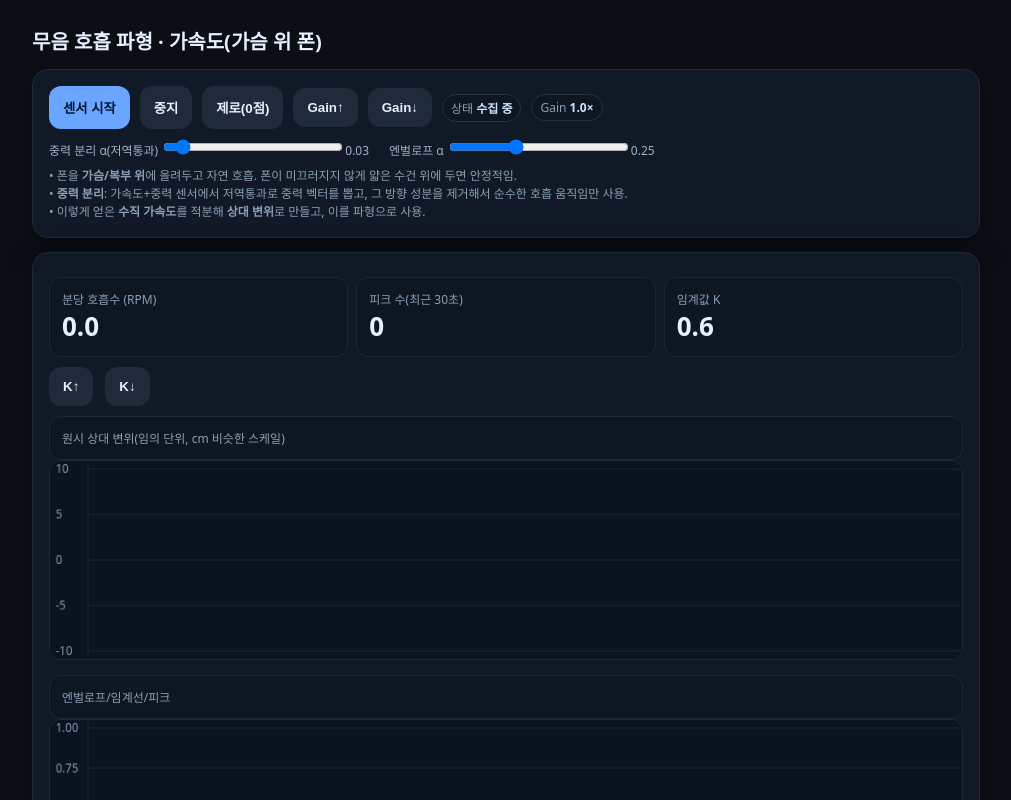
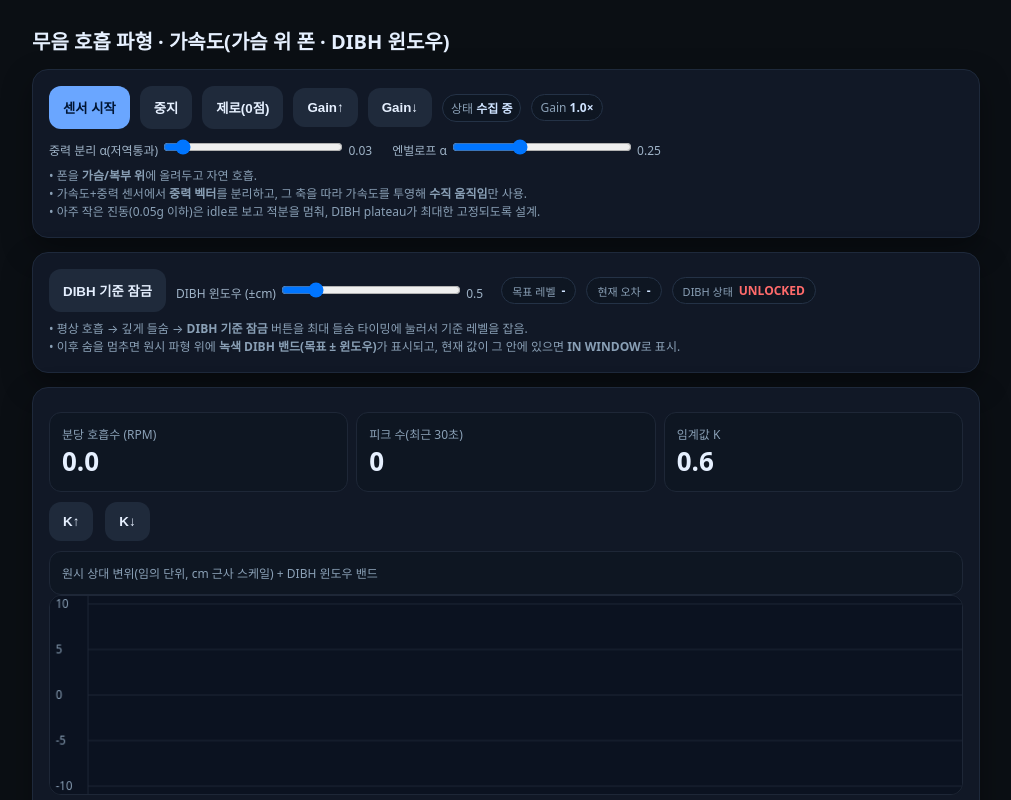
Before and after one commit to ttlkjk1004/breath, a plain HTML site: page index.html in a window 1280 px wide. Both pictures are taken after a click on the button "센서 시작". Shown: the top 800 px of the page, without its empty margins (134-1145 px from the left). Drawn offline with Linux system fonts and the light colour scheme.

Commit message:
Add files via upload

```diff
--- a/index.html
+++ b/index.html
@@ -3,32 +3,70 @@
 <head>
   <meta charset="utf-8">
   <meta name="viewport" content="width=device-width, initial-scale=1, viewport-fit=cover">
-  <title>무음 호흡 파형 · 가속도(가슴 위 폰)</title>
+  <title>무음 호흡 파형 · 가속도(가슴 위 폰 · DIBH 윈도우)</title>
   <style>
-    :root{--bg:#0b0f14;--card:#111826;--line:#1e293b;--fg:#e6f0ff;--muted:#8aa0b6;--accent:#6aa6ff;--green:#58d68d;--warn:#ff6b6b}
+    :root{
+      --bg:#0b0f14;--card:#111826;--line:#1e293b;--fg:#e6f0ff;
+      --muted:#8aa0b6;--accent:#6aa6ff;--green:#58d68d;--warn:#ff6b6b;
+      --band:#12301f;
+    }
     *{box-sizing:border-box}
-    body{margin:0;font-family:system-ui,-apple-system,Segoe UI,Roboto,Apple SD Gothic Neo,Noto Sans KR,sans-serif;background:var(--bg);color:var(--fg)}
+    body{
+      margin:0;
+      font-family:system-ui,-apple-system,Segoe UI,Roboto,Apple SD Gothic Neo,Noto Sans KR,sans-serif;
+      background:var(--bg);color:var(--fg)
+    }
     .wrap{max-width:980px;margin:0 auto;padding:16px}
     h1{font-size:20px;margin:10px 0 14px}
-    .card{background:#111826;border:1px solid #1e293b;border-radius:16px;padding:16px;box-shadow:0 12px 30px rgba(0,0,0,.35);margin-bottom:14px}
+    .card{
+      background:#111826;border:1px solid #1e293b;
+      border-radius:16px;padding:16px;
+      box-shadow:0 12px 30px rgba(0,0,0,.35);
+      margin-bottom:14px
+    }
     .row{display:flex;flex-wrap:wrap;gap:8px;align-items:center}
-    button{appearance:none;border:0;border-radius:12px;padding:12px 14px;background:var(--accent);color:#001533;font-weight:800}
+    button{
+      appearance:none;border:0;border-radius:12px;
+      padding:12px 14px;background:var(--accent);
+      color:#001533;font-weight:800
+    }
     button.secondary{background:#1f2a3b;color:var(--fg)}
-    .stat{flex:1 1 170px;background:#0e1622;border:1px solid #1e2737;border-radius:12px;padding:12px}
+    .stat{
+      flex:1 1 170px;background:#0e1622;
+      border:1px solid #1e2737;border-radius:12px;
+      padding:12px
+    }
     .big{font-size:26px;font-weight:800}
     .small{font-size:12px;color:var(--muted)}
-    canvas{width:100%;height:200px;background:#0e141d;border:1px solid #1e2737;border-radius:12px}
+    canvas{
+      width:100%;height:200px;
+      background:#0e141d;border:1px solid #1e2737;border-radius:12px
+    }
     label{font-size:12px;color:#9fb3c7;margin-right:8px}
     input[type=range]{width:180px}
     .hint{color:var(--muted);font-size:12px;margin-top:8px;line-height:1.5}
-    .badge{display:inline-block;padding:4px 8px;border-radius:999px;background:#0e1622;border:1px solid #243246;color:#cfe3ff;font-size:12px}
+    .badge{
+      display:inline-block;padding:4px 8px;border-radius:999px;
+      background:#0e1622;border:1px solid #243246;
+      color:#cfe3ff;font-size:12px
+    }
     .grid{display:grid;grid-template-columns:repeat(3,minmax(0,1fr));gap:8px;margin-top:8px}
+    .chip{
+      display:inline-flex;align-items:center;gap:6px;
+      padding:4px 10px;border-radius:999px;font-size:12px;
+      border:1px solid #243246;background:#0e1622;color:#cfe3ff
+    }
+    .chip span.label{color:var(--muted);font-size:11px}
+    .chip span.value{font-weight:700}
+    .chip span.status-ok{color:var(--green);font-weight:700}
+    .chip span.status-bad{color:var(--warn);font-weight:700}
   </style>
 </head>
 <body>
   <div class="wrap">
-    <h1>무음 호흡 파형 · 가속도(가슴 위 폰)</h1>
+    <h1>무음 호흡 파형 · 가속도(가슴 위 폰 · DIBH 윈도우)</h1>
 
+    <!-- 센서/필터 설정 -->
     <div class="card">
       <div class="row" style="gap:10px;margin-bottom:8px">
         <button id="startAcc">센서 시작</button>
@@ -40,16 +78,53 @@
         <span class="badge"><span class="small">Gain</span> <b id="gainLbl">1.0×</b></span>
       </div>
       <div class="row" style="gap:12px; margin-top:4px; flex-wrap:wrap">
-        <label>중력 분리 α(저역통과) <input id="alphaG" type="range" min="0.01" max="0.3" step="0.01" value="0.03"><span id="alphaGv">0.03</span></label>
-        <label>엔벌로프 α <input id="alphaEnv" type="range" min="0.05" max="0.6" step="0.05" value="0.25"><span id="alphaEnvv">0.25</span></label>
+        <label>
+          중력 분리 α(저역통과)
+          <input id="alphaG" type="range" min="0.01" max="0.3" step="0.01" value="0.03">
+          <span id="alphaGv">0.03</span>
+        </label>
+        <label>
+          엔벌로프 α
+          <input id="alphaEnv" type="range" min="0.05" max="0.6" step="0.05" value="0.25">
+          <span id="alphaEnvv">0.25</span>
+        </label>
       </div>
       <div class="hint">
-        • 폰을 <b>가슴/복부 위</b>에 올려두고 자연 호흡. 폰이 미끄러지지 않게 얇은 수건 위에 두면 안정적임.<br>
-        • <b>중력 분리</b>: 가속도+중력 센서에서 저역통과로 중력 벡터를 뽑고, 그 방향 성분을 제거해서 순수한 호흡 움직임만 사용.<br>
-        • 이렇게 얻은 <b>수직 가속도</b>를 적분해 <b>상대 변위</b>로 만들고, 이를 파형으로 사용.
+        • 폰을 <b>가슴/복부 위</b>에 올려두고 자연 호흡.<br>
+        • 가속도+중력 센서에서 <b>중력 벡터</b>를 분리하고, 그 축을 따라 가속도를 투영해 <b>수직 움직임</b>만 사용.<br>
+        • 아주 작은 진동(0.05g 이하)은 idle로 보고 적분을 멈춰, DIBH plateau가 최대한 고정되도록 설계.
       </div>
     </div>
 
+    <!-- DIBH 윈도우 설정 -->
+    <div class="card">
+      <div class="row" style="gap:10px;margin-bottom:8px">
+        <button id="lockDIBH" class="secondary" disabled>DIBH 기준 잠금</button>
+        <label>
+          DIBH 윈도우 (±cm)
+          <input id="winRange" type="range" min="0.2" max="2.0" step="0.1" value="0.5">
+          <span id="winRangeVal">0.5</span>
+        </label>
+        <span class="chip">
+          <span class="label">목표 레벨</span>
+          <span class="value" id="targetLevel">-</span>
+        </span>
+        <span class="chip">
+          <span class="label">현재 오차</span>
+          <span class="value" id="currError">-</span>
+        </span>
+        <span class="chip">
+          <span class="label">DIBH 상태</span>
+          <span id="dibhStatusText" class="status-bad">UNLOCKED</span>
+        </span>
+      </div>
+      <div class="hint">
+        • 평상 호흡 → 깊게 들숨 → <b>DIBH 기준 잠금</b> 버튼을 최대 들숨 타이밍에 눌러서 기준 레벨을 잡음.<br>
+        • 이후 숨을 멈추면 원시 파형 위에 <b>녹색 DIBH 밴드(목표 ± 윈도우)</b>가 표시되고, 현재 값이 그 안에 있으면 <b>IN WINDOW</b>로 표시.
+      </div>
+    </div>
+
+    <!-- 파형/RPM -->
     <div class="card">
       <div class="grid">
         <div class="stat"><div class="small">분당 호흡수 (RPM)</div><div id="rpm" class="big">0.0</div></div>
@@ -61,7 +136,11 @@
         <button id="kDown" class="secondary">K↓</button>
       </div>
       <div class="row" style="gap:12px; margin-top:10px">
-        <div class="stat" style="flex:1"><div class="small">원시 상대 변위(임의 단위, cm 비슷한 스케일)</div></div>
+        <div class="stat" style="flex:1">
+          <div class="small">
+            원시 상대 변위(임의 단위, cm 근사 스케일) + DIBH 윈도우 밴드
+          </div>
+        </div>
       </div>
       <canvas id="wave" width="960" height="200"></canvas>
       <div class="row" style="margin-top:10px">
@@ -70,7 +149,8 @@
       <canvas id="env" width="960" height="200"></canvas>
       <div class="hint">
         • K는 민감도(평균+K·표준편차). 잡음이 많으면 K↑, 반응이 둔하면 K↓.<br>
-        • 센서 드리프트가 느껴지면 <b>제로(0점)</b> 눌러서 변위/속도 초기화. Gain은 파형 높이만 조정.
+        • DIBH에서 숨을 고정해도 파형이 조금씩 기어가면, <b>제로(0점)</b>으로 한 번 리셋 후 다시 기준 잠금.<br>
+        • DIBH 밴드(녹색 영역) 안에 있으면 <b>IN WINDOW</b>, 벗어나면 <b>OUT OF WINDOW</b>로 표시.
       </div>
     </div>
   </div>
@@ -85,6 +165,8 @@
   let alphaEnv = 0.25;
   let alphaG = 0.03;      // gravity LPF
   let GAIN = 1.0;
+  const IDLE_G = 0.05;    // 0.05g 기준
+  const G0 = 9.81;
 
   // ===== DOM =====
   const startBtn = document.getElementById('startAcc');
@@ -107,11 +189,20 @@
   const wave = document.getElementById('wave'); const gw = wave.getContext('2d');
   const envc = document.getElementById('env'); const ge = envc.getContext('2d');
 
+  // DIBH 관련 DOM
+  const lockDIBHBtn = document.getElementById('lockDIBH');
+  const winRange = document.getElementById('winRange');
+  const winRangeVal = document.getElementById('winRangeVal');
+  const targetLevelEl = document.getElementById('targetLevel');
+  const currErrorEl = document.getElementById('currError');
+  const dibhStatusText = document.getElementById('dibhStatusText');
+
   // Init UI
   kvalEl.textContent = K.toFixed(1);
   gainLbl.textContent = GAIN.toFixed(1) + '×';
   alphaGv.textContent = alphaGR.value;
   alphaEnvv.textContent = alphaEnvR.value;
+  winRangeVal.textContent = winRange.value;
 
   alphaGR.addEventListener('input', ()=>{
     alphaG = +alphaGR.value;
@@ -121,6 +212,11 @@
     alphaEnv = +alphaEnvR.value;
     alphaEnvv.textContent = alphaEnvR.value;
   });
+  winRange.addEventListener('input', ()=>{
+    windowHalf = +winRange.value;
+    winRangeVal.textContent = winRange.value;
+  });
+
   kUp.onclick = ()=>{ K = Math.min(2.0, +(K+0.1).toFixed(1)); kvalEl.textContent = K.toFixed(1); };
   kDown.onclick = ()=>{ K = Math.max(0.1, +(K-0.1).toFixed(1)); kvalEl.textContent = K.toFixed(1); };
   gainUpBtn.onclick = ()=>{ GAIN = Math.min(8, +(GAIN+0.5).toFixed(1)); gainLbl.textContent = GAIN.toFixed(1)+'×'; };
@@ -140,12 +236,32 @@
   const DAMP_V = 0.985;   // velocity damping
   const DAMP_X = 0.9995;  // displacement damping
 
+  // ===== DIBH window state =====
+  let dibhLocked = false;
+  let holdLevel = 0;    // cm 근사
+  let windowHalf = +winRange.value; // ±cm
+  let lastH = 0;        // 마지막 샘플 높이
+
   function zero(){
     velZ = 0; dispZ = 0; lastT = null;
     envBuf = []; rawBuf = []; lastEnvVal = 0; lastEnvTime = 0; lastPeakTime = -Infinity;
+    dibhLocked = false;
+    holdLevel = 0;
+    targetLevelEl.textContent = '-';
+    currErrorEl.textContent = '-';
+    dibhStatusText.textContent = 'UNLOCKED';
+    dibhStatusText.className = 'status-bad';
     stateAcc.textContent = '0점 보정';
   }
   zeroBtn.onclick = zero;
+
+  lockDIBHBtn.onclick = ()=>{
+    // 현재 마지막 높이를 기준으로 DIBH 레벨 잠금
+    holdLevel = lastH;
+    dibhLocked = true;
+    targetLevelEl.textContent = holdLevel.toFixed(1) + ' cm';
+    dibhStatusText.textContent = 'IN WINDOW?';
+  };
 
   function drawYAxis(ctx, W, H, ticks, toY, labelFmt, padL=40){
     ctx.fillStyle = '#0b1220'; ctx.fillRect(0,0,W,H);
@@ -164,13 +280,40 @@
 
   function renderRaw(){
     const W = wave.width, H = wave.height;
-    const toY = (v)=>{ const top=8, bottom=H-8; const n = 0.5 + 0.5*(v/10); return top + (1-n)*(bottom-top); };
+    const top=8, bottom=H-8;
+    const scale = 10; // +/-10 cm 스케일로 표시
+    const toY = (v)=>{
+      const vClamped = Math.max(-scale, Math.min(scale, v));
+      const n = 0.5 + 0.5*(vClamped/scale); // -scale~+scale -> 0~1
+      return top + (1-n)*(bottom-top);
+    };
     const padL = drawYAxis(gw, W, H, [-10,-5,0,5,10], toY, v=>v.toFixed(0));
+    const plotW = W - padL - 6;
+
     const N = rawBuf.length; if (N<2) return;
     const t0 = rawBuf[0].t, t1 = rawBuf[N-1].t; const dt = t1-t0 || 1;
+
+    // DIBH 밴드(잠금 상태일 때만 표시)
+    if (dibhLocked){
+      const yTop = toY(holdLevel + windowHalf);
+      const yBot = toY(holdLevel - windowHalf);
+      gw.fillStyle = 'rgba(88,214,141,0.18)';
+      gw.fillRect(padL, Math.min(yTop,yBot), plotW, Math.abs(yBot - yTop));
+
+      // 중앙 타깃 라인
+      gw.strokeStyle = '#58d68d';
+      gw.setLineDash([4,4]);
+      gw.beginPath();
+      const yMid = toY(holdLevel);
+      gw.moveTo(padL, yMid); gw.lineTo(W, yMid);
+      gw.stroke();
+      gw.setLineDash([]);
+    }
+
+    // 파형
     gw.strokeStyle = '#9bd1ff'; gw.lineWidth=2; gw.beginPath();
     for (let i=0;i<N;i++){
-      const x = padL + (rawBuf[i].t - t0) / dt * (W - padL - 6);
+      const x = padL + (rawBuf[i].t - t0) / dt * plotW;
       const y = toY(rawBuf[i].x);
       if (i===0) gw.moveTo(x,y); else gw.lineTo(x,y);
     }
@@ -260,12 +403,31 @@
     while (envBuf.length && envBuf[0].t < cutoff) envBuf.shift();
   }
 
+  function updateDIBHIndicator(){
+    if (!dibhLocked){
+      dibhStatusText.textContent = 'UNLOCKED';
+      dibhStatusText.className = 'status-bad';
+      currErrorEl.textContent = '-';
+      return;
+    }
+    const err = lastH - holdLevel; // cm
+    currErrorEl.textContent = err.toFixed(1) + ' cm';
+    if (Math.abs(err) <= windowHalf){
+      dibhStatusText.textContent = 'IN WINDOW';
+      dibhStatusText.className = 'status-ok';
+    }else{
+      dibhStatusText.textContent = 'OUT OF WINDOW';
+      dibhStatusText.className = 'status-bad';
+    }
+  }
+
   function loop(){
     const res = analyze();
     renderRaw();
     renderEnv(res);
     rpmEl.textContent = (res.rpm||0).toFixed(1);
     peaksEl.textContent = (res.peaks?res.peaks.length:0);
+    updateDIBHIndicator();
     requestAnimationFrame(loop);
   }
 
@@ -285,10 +447,17 @@
     const laz = azg - gLPF.z;
 
     // Vertical axis = direction of gravity vector
-    const gmag = Math.hypot(gLPF.x, gLPF.y, gLPF.z) || 9.81;
+    const gmag = Math.hypot(gLPF.x, gLPF.y, gLPF.z) || G0;
     const ux = gLPF.x / gmag, uy = gLPF.y / gmag, uz = gLPF.z / gmag;
+
     // Projection of body accel onto gravity axis (m/s^2)
-    const aVert = (lax*ux + lay*uy + laz*uz);
+    let aVert = (lax*ux + lay*uy + laz*uz);
+
+    // 🔹 DIBH 안정화를 위한 idle 클램프 (아주 작은 진동은 적분하지 않음)
+    const IDLE_TH = IDLE_G * G0;  // 예: 0.05g
+    if (Math.abs(aVert) < IDLE_TH) {
+      aVert = 0;
+    }
 
     // Integrate to displacement
     if (lastT == null){ lastT = t; return; }
@@ -299,6 +468,7 @@
     velZ = DAMP_V * (velZ + aVert * dt);
     dispZ = DAMP_X * (dispZ + velZ * dt);
     const h = dispZ * GAIN * 100; // ~cm scale
+    lastH = h;
 
     pushRaw(h);
     pushEnv(Math.abs(h));
@@ -330,6 +500,7 @@
     zeroBtn.disabled = false;
     gainUpBtn.disabled = false;
     gainDownBtn.disabled = false;
+    lockDIBHBtn.disabled = false;
     stateAcc.textContent = '수집 중';
     loop();
   }
@@ -343,6 +514,7 @@
     zeroBtn.disabled = true;
     gainUpBtn.disabled = true;
     gainDownBtn.disabled = true;
+    lockDIBHBtn.disabled = true;
     stateAcc.textContent = '중지';
   }
 
```
